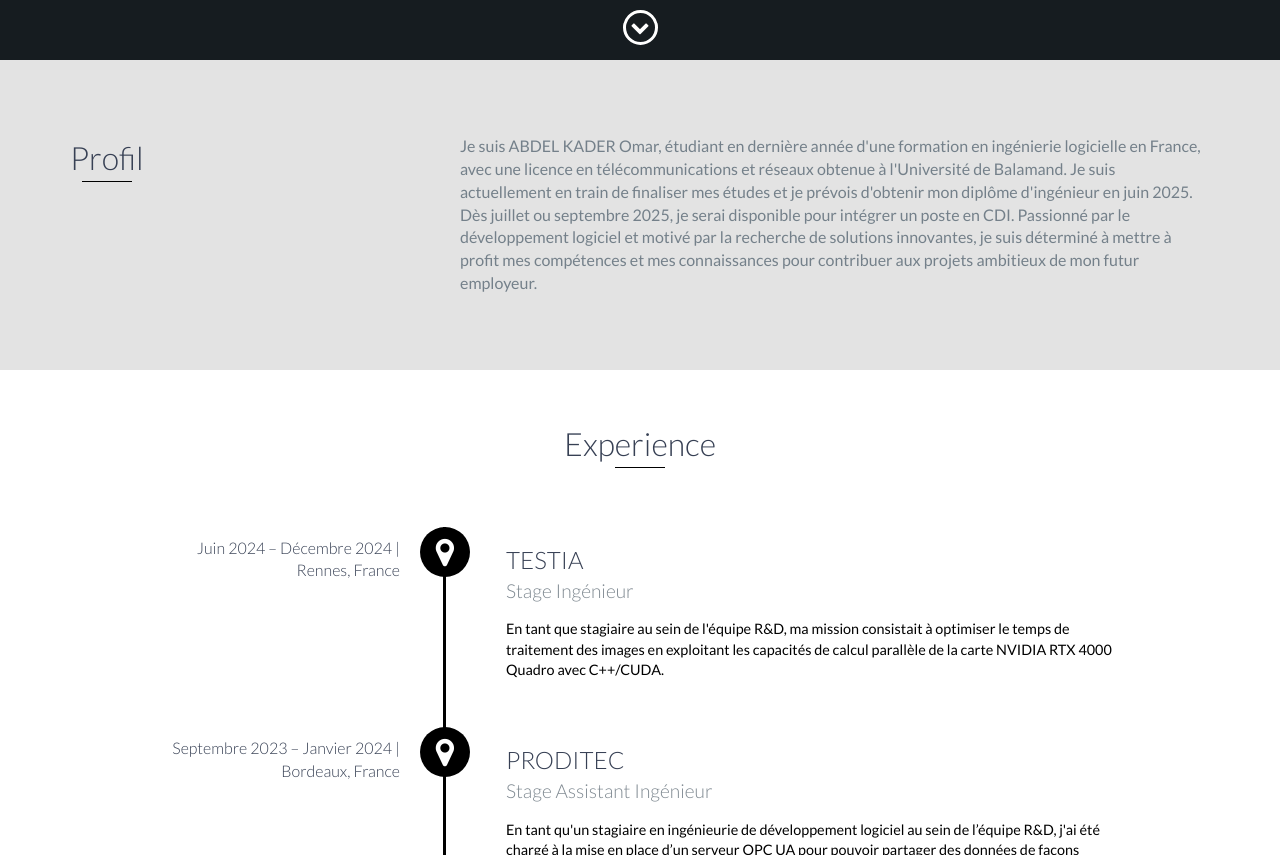
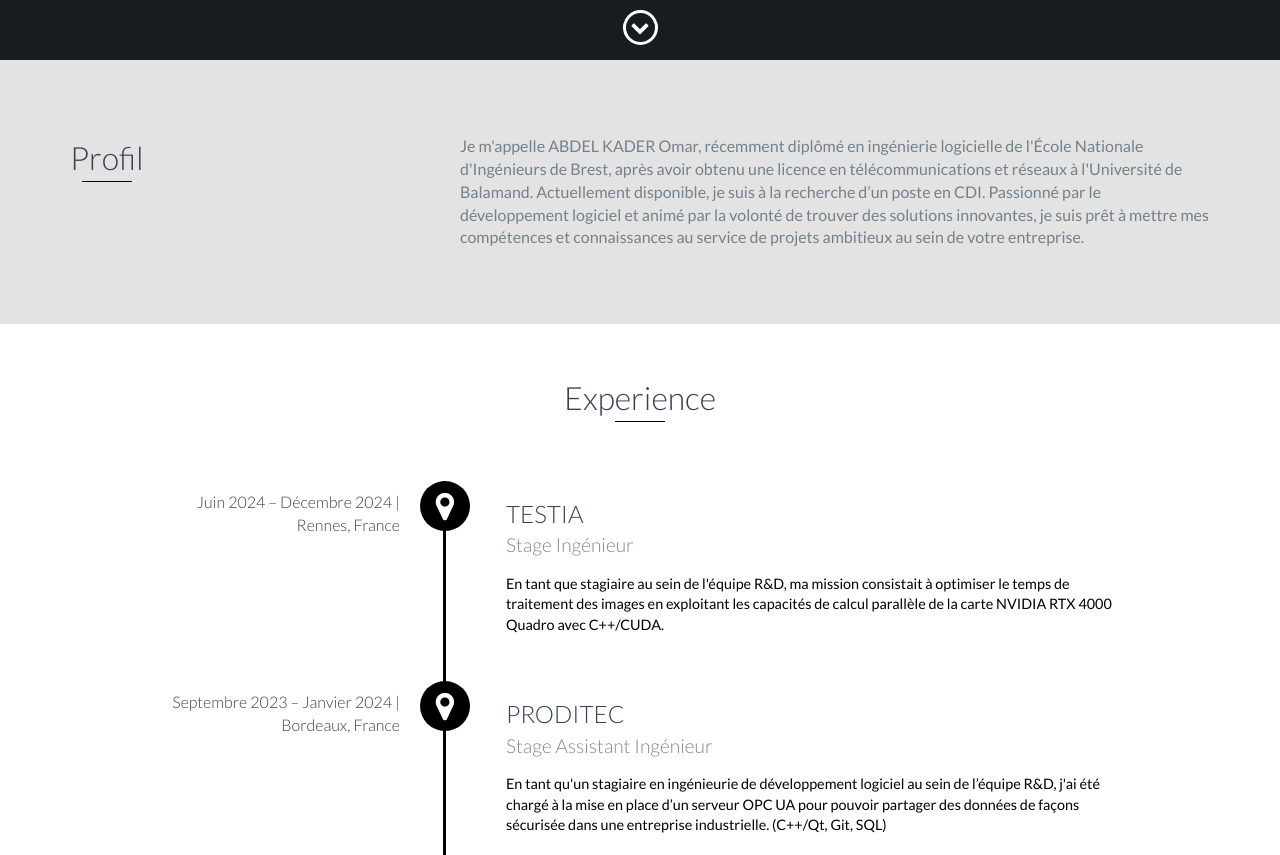
Before and after one commit to omarabedk/Portfolio, a website: page index.html in a window 1280 px wide. Shown: the part 740-1595 px from the top of the page. Drawn offline with nearby package versions, Linux system fonts and the light colour scheme.

Commit message:
Update index.html

```diff
--- a/index.html
+++ b/index.html
@@ -73,14 +73,13 @@
                 </div>
                 <div class="col-md-8">
                     <p>
-                        Je suis ABDEL KADER Omar, étudiant en dernière année d'une formation en ingénierie
-			logicielle en France, avec une licence en télécommunications et réseaux obtenue à
-			l'Université de Balamand. Je suis actuellement en train de finaliser mes études et je
-			prévois d'obtenir mon diplôme d'ingénieur en juin 2025. Dès juillet ou septembre 2025,
-			je serai disponible pour intégrer un poste en CDI. Passionné par le développement
-			logiciel et motivé par la recherche de solutions innovantes, je suis déterminé à
-			mettre à profit mes compétences et mes connaissances pour contribuer aux projets
-			ambitieux de mon futur employeur.
+                        Je m'appelle ABDEL KADER Omar, récemment diplômé en ingénierie logicielle
+			    de l'École Nationale d'Ingénieurs de Brest, après avoir obtenu une licence
+			    en télécommunications et réseaux à l'Université de Balamand. Actuellement
+			    disponible, je suis à la recherche d’un poste en CDI. Passionné par le
+			    développement logiciel et animé par la volonté de trouver des solutions
+			    innovantes, je suis prêt à mettre mes compétences et connaissances au
+			    service de projets ambitieux au sein de votre entreprise.
                     </p>
                 </div>
             </div>
@@ -184,6 +183,24 @@
         <h2 class="heading">Projets</h2>
         <div class="container">
             <div class="row">
+
+		    <!-- Projet GODOT -->
+                <div class="project shadow-large">
+                    <div class="project-image">
+                        <img src="Files/Logo_GODOT.jpg" width="300" height="260" />
+                    </div>
+                    <!-- End .project-image -->
+                    <div class="project-info">
+                        <h3>GODOT</h3>
+				<p>
+				   Ce projet est un jeu simple développé avec Godot dans le cadre de ma formation à l'ENIB.
+				</p>
+
+                        <a href="https://github.com/omarabedk/Godot_Game">Voir le projet</a>
+                    </div>
+                    <!-- End .project-info -->
+                </div>
+                <!-- End .project -->
 
 		    <!-- Projet CUDA -->
                 <div class="project shadow-large">
```
